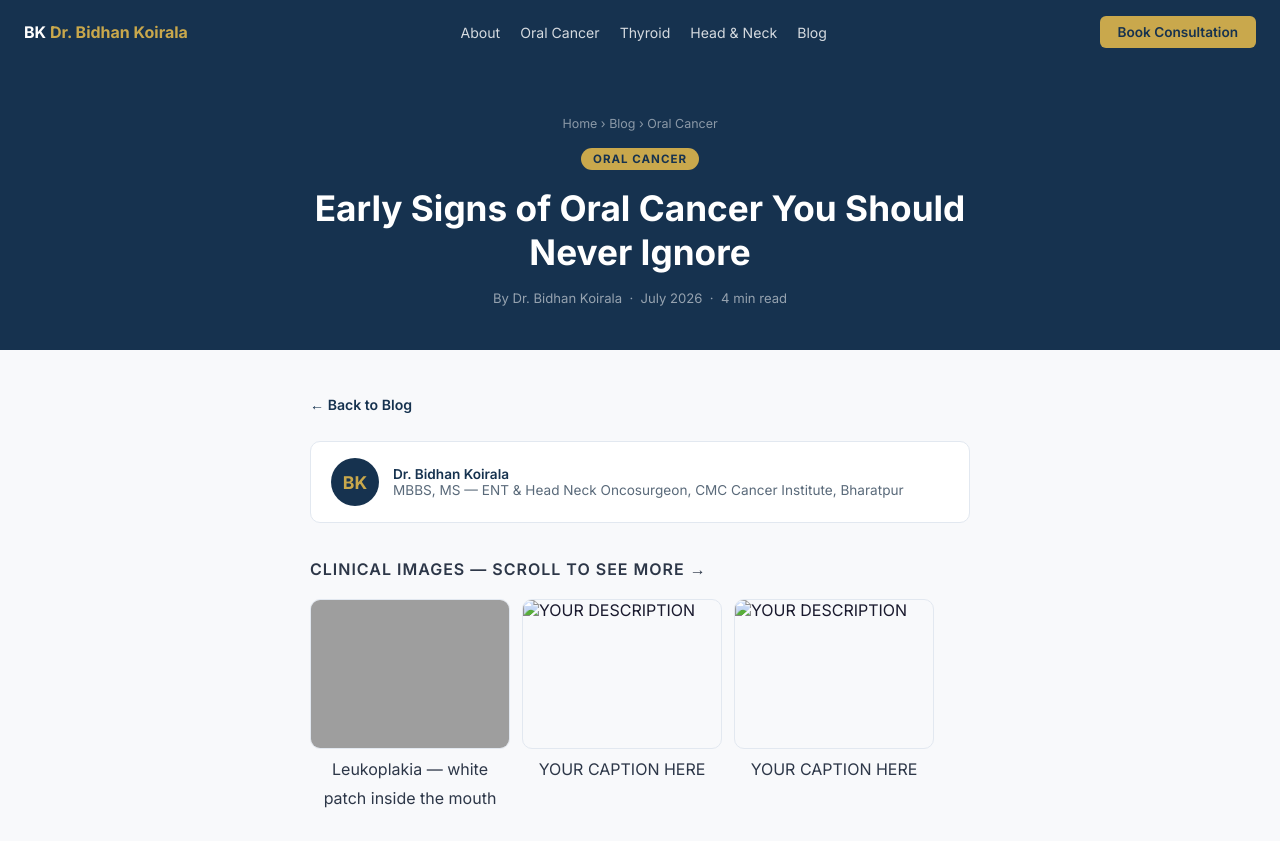
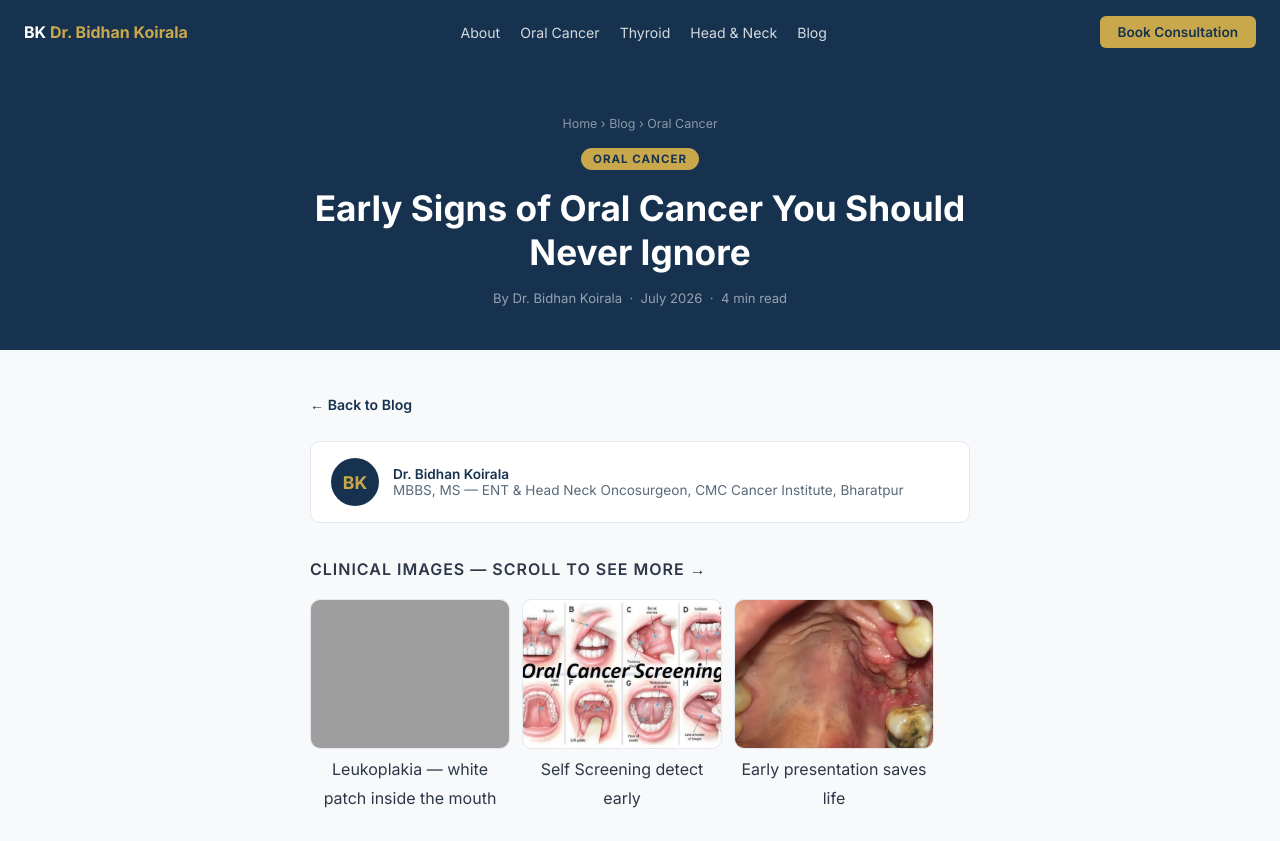
Before and after one commit to drbidhankoirala/ent-website, a plain HTML site: page blog/oral-cancer-early-signs.html in a window 1280 px wide. Shown: the top 841 px of the page. Drawn offline with Linux system fonts and the light colour scheme; grey boxes are pictures that could not be loaded.

Commit message:
Update images and captions for oral cancer signs

```diff
--- a/blog/oral-cancer-early-signs.html
+++ b/blog/oral-cancer-early-signs.html
@@ -133,14 +133,14 @@
 
       <!-- IMAGE 2 — replace with your next image -->
       <div class="image-item">
-        <img src="images/YOUR-SECOND-IMAGE.jpg" alt="YOUR DESCRIPTION" />
-        <p>YOUR CAPTION HERE</p>
+        <img src="images/Screen.jpeg" alt="Self Screening detect early" />
+        <p>Self Screening detect early</p>
       </div>
 
       <!-- IMAGE 3 — replace with your next image -->
       <div class="image-item">
-        <img src="images/YOUR-THIRD-IMAGE.jpg" alt="YOUR DESCRIPTION" />
-        <p>YOUR CAPTION HERE</p>
+        <img src="images/Cancer.jpg" alt="Image showing non healing cavity post extraction" />
+        <p>Early presentation saves life</p>
       </div>
 
       <!-- ADD MORE IMAGES HERE — copy one image-item block above and paste -->
```
